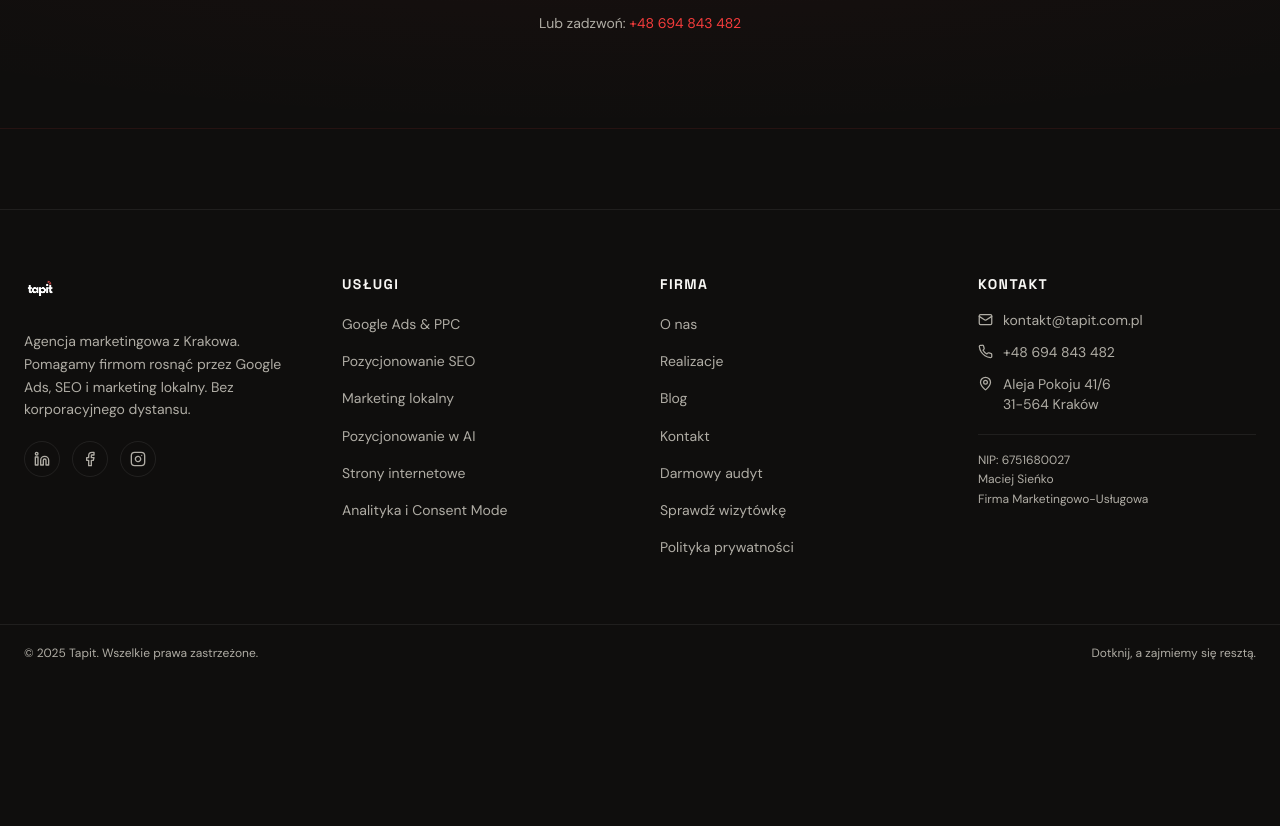
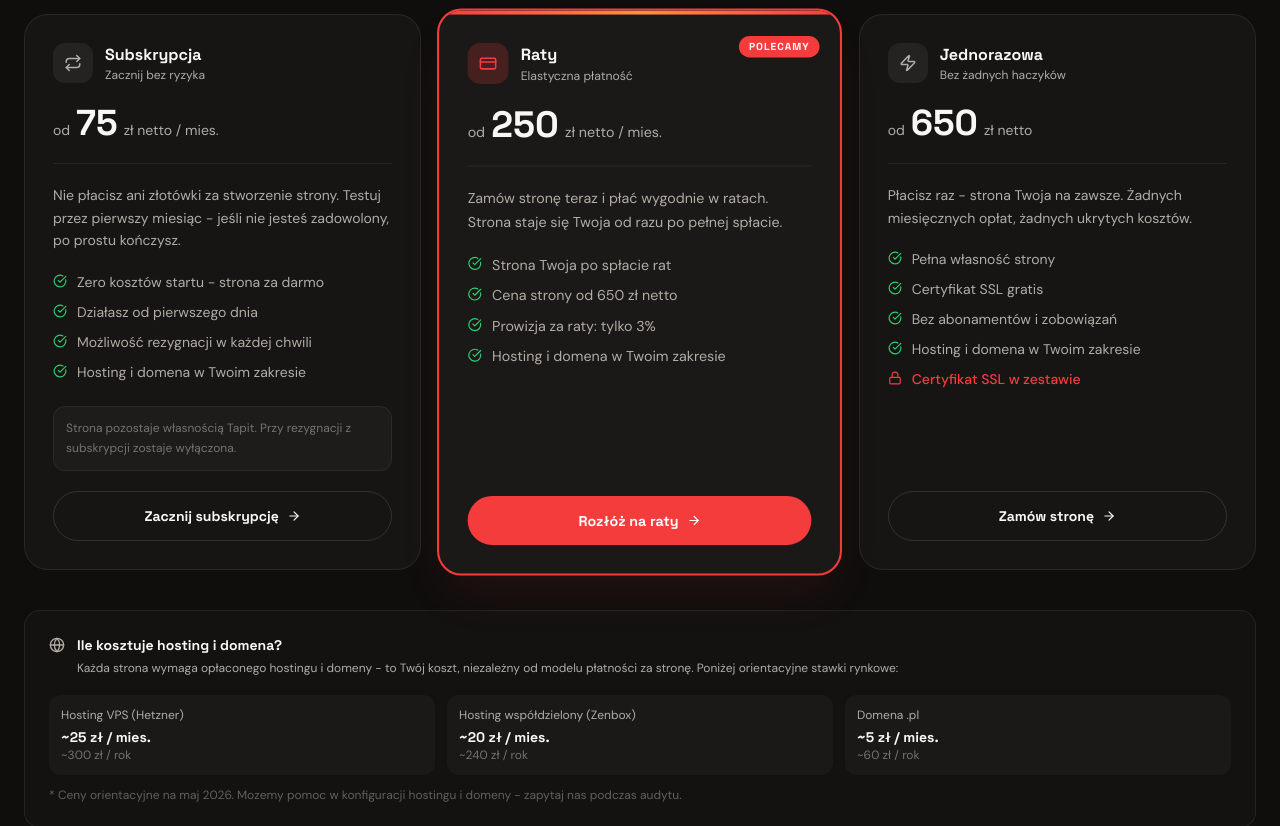
Before and after one commit to tapit-pl/tapit-website, a Next.js app: page /uslugi/strony-internetowe in a window 1280 px wide. Shown: the part 3140-3966 px from the top of the page. Before the commit the page ends 3821 px from the top, so only its background shows below. Built offline with nearby package versions, Linux system fonts and the light colour scheme.

Commit message:
Sekcja cenowa na stronie WWW - 3 modele platnosci

```diff
--- a/app/uslugi/strony-internetowe/page.tsx
+++ b/app/uslugi/strony-internetowe/page.tsx
@@ -1,6 +1,7 @@
 import type { Metadata } from 'next'
 import { Monitor } from 'lucide-react'
 import ServicePage from '@/components/ServicePage'
+import WebsitePricing from '@/components/WebsitePricing'
 
 export const metadata: Metadata = {
   title: 'Strony internetowe - Tapit',
@@ -40,6 +41,7 @@ export default function WebsitesPage() {
         { metric: '+185%', label: 'wzrost konwersji', desc: 'Wzrost liczby zapytań po przeprojektowaniu strony klienta z branży usług profesjonalnych.' },
         { metric: '96/100', label: 'PageSpeed Mobile', desc: 'Średni wynik PageSpeed Insights na mobile dla stron zbudowanych przez Tapit.' },
       ]}
+      extraSection={<WebsitePricing />}
     />
   )
 }
--- a/components/ServicePage.tsx
+++ b/components/ServicePage.tsx
@@ -25,10 +25,11 @@ interface ServicePageProps {
   steps: Step[]
   results: Result[]
   Icon: LucideIcon
+  extraSection?: React.ReactNode
 }
 
 export default function ServicePage({
-  tag, title, subtitle, problems, solutionTitle, solutionText, solutionPoints, steps, results, Icon
+  tag, title, subtitle, problems, solutionTitle, solutionText, solutionPoints, steps, results, Icon, extraSection
 }: ServicePageProps) {
   return (
     <>
@@ -144,6 +145,8 @@ export default function ServicePage({
         </Link>
       </section>
 
+      {extraSection}
+
       <FinalCTA />
     </>
   )
--- /dev/null
+++ b/components/WebsitePricing.tsx
@@ -0,0 +1,220 @@
+import Link from 'next/link'
+import { CheckCircle, ArrowRight, Repeat, CreditCard, Zap, Globe, Lock } from 'lucide-react'
+import SectionTag from '@/components/SectionTag'
+
+const plans = [
+  {
+    id: 'subskrypcja',
+    icon: Repeat,
+    label: 'Subskrypcja',
+    badge: null,
+    tagline: 'Zacznij bez ryzyka',
+    price: '75',
+    unit: 'zł netto / mies.',
+    highlight: false,
+    description: 'Nie płacisz ani złotówki za stworzenie strony. Testuj przez pierwszy miesiąc - jeśli nie jesteś zadowolony, po prostu kończysz.',
+    features: [
+      'Zero kosztów startu - strona za darmo',
+      'Działasz od pierwszego dnia',
+      'Możliwość rezygnacji w każdej chwili',
+      'Hosting i domena w Twoim zakresie',
+    ],
+    note: 'Strona pozostaje własnością Tapit. Przy rezygnacji z subskrypcji zostaje wyłączona.',
+    cta: 'Zacznij subskrypcję',
+    ctaHref: '/kontakt',
+  },
+  {
+    id: 'raty',
+    icon: CreditCard,
+    label: 'Raty',
+    badge: 'Polecamy',
+    tagline: 'Elastyczna płatność',
+    price: '250',
+    unit: 'zł netto / mies.',
+    highlight: true,
+    description: 'Zamów stronę teraz i płać wygodnie w ratach. Strona staje się Twoja od razu po pełnej spłacie.',
+    features: [
+      'Strona Twoja po spłacie rat',
+      'Cena strony od 650 zł netto',
+      'Prowizja za raty: tylko 3%',
+      'Hosting i domena w Twoim zakresie',
+    ],
+    note: null,
+    noteHosting: true,
+    cta: 'Rozłóż na raty',
+    ctaHref: '/kontakt',
+  },
+  {
+    id: 'jednorazowa',
+    icon: Zap,
+    label: 'Jednorazowa',
+    badge: null,
+    tagline: 'Bez żadnych haczyków',
+    price: '650',
+    unit: 'zł netto',
+    highlight: false,
+    description: 'Płacisz raz - strona Twoja na zawsze. Żadnych miesięcznych opłat, żadnych ukrytych kosztów.',
+    features: [
+      'Pełna własność strony',
+      'Certyfikat SSL gratis',
+      'Bez abonamentów i zobowiązań',
+      'Hosting i domena w Twoim zakresie',
+    ],
+    note: null,
+    cta: 'Zamów stronę',
+    ctaHref: '/kontakt',
+  },
+]
+
+const hostingExamples = [
+  { name: 'Hosting VPS (Hetzner)', cost: '~25 zł / mies.', year: '~300 zł / rok' },
+  { name: 'Hosting współdzielony (Zenbox)', cost: '~20 zł / mies.', year: '~240 zł / rok' },
+  { name: 'Domena .pl', cost: '~5 zł / mies.', year: '~60 zł / rok' },
+]
+
+export default function WebsitePricing() {
+  return (
+    <section className="py-20 border-t border-[rgba(255,255,255,0.07)]">
+      <div className="max-w-7xl mx-auto px-4 sm:px-6">
+        <div className="text-center mb-14">
+          <SectionTag>Cennik</SectionTag>
+          <h2 className="mb-4">Wybierz model, który Ci odpowiada</h2>
+          <p className="text-[#b0ada5] text-lg max-w-2xl mx-auto">
+            Jedna strona, trzy sposoby płatności. Sam decydujesz co jest dla Ciebie najlepsze.
+          </p>
+        </div>
+
+        <div className="grid grid-cols-1 md:grid-cols-3 gap-5 items-stretch">
+          {plans.map((plan) => {
+            const Icon = plan.icon
+            return (
+              <div
+                key={plan.id}
+                className={`relative flex flex-col rounded-3xl overflow-hidden transition-all duration-300 ${
+                  plan.highlight
+                    ? 'bg-[#1a1917] border-2 border-accent shadow-2xl shadow-accent/10 scale-[1.02]'
+                    : 'bg-[rgba(255,255,255,0.03)] border border-[rgba(255,255,255,0.08)] hover:border-accent/30 hover:-translate-y-1'
+                }`}
+              >
+                {/* Top gradient bar */}
+                {plan.highlight && (
+                  <div className="h-1 bg-gradient-to-r from-accent via-orange-400 to-accent" />
+                )}
+
+                {plan.badge && (
+                  <div className="absolute top-5 right-5">
+                    <span className="text-[10px] font-heading font-bold uppercase tracking-widest bg-accent text-white px-2.5 py-1 rounded-full">
+                      {plan.badge}
+                    </span>
+                  </div>
+                )}
+
+                <div className="p-7 flex flex-col flex-1">
+                  {/* Icon + label */}
+                  <div className="flex items-center gap-3 mb-5">
+                    <div className={`w-10 h-10 rounded-xl flex items-center justify-center ${plan.highlight ? 'bg-accent/20' : 'bg-[rgba(255,255,255,0.06)]'}`}>
+                      <Icon size={18} className={plan.highlight ? 'text-accent' : 'text-[#b0ada5]'} />
+                    </div>
+                    <div>
+                      <p className="font-heading font-bold text-[#f8f7f4] text-base">{plan.label}</p>
+                      <p className="text-xs text-[#b0ada5]">{plan.tagline}</p>
+                    </div>
+                  </div>
+
+                  {/* Price */}
+                  <div className="mb-5 pb-5 border-b border-[rgba(255,255,255,0.07)]">
+                    <div className="flex items-baseline gap-1.5">
+                      <span className="text-sm text-[#b0ada5]">od</span>
+                      <span className="font-heading font-extrabold text-4xl text-[#f8f7f4]">{plan.price}</span>
+                      <span className="text-sm text-[#b0ada5]">{plan.unit}</span>
+                    </div>
+                  </div>
+
+                  {/* Description */}
+                  <p className="text-[#b0ada5] text-sm leading-relaxed mb-5">{plan.description}</p>
+
+                  {/* Features */}
+                  <ul className="space-y-2.5 mb-6 flex-1">
+                    {plan.features.map((f, i) => (
+                      <li key={i} className="flex items-start gap-2.5">
+                        <CheckCircle size={14} className="text-success shrink-0 mt-0.5" />
+                        <span className="text-sm text-[#b0ada5]">{f}</span>
+                      </li>
+                    ))}
+                    {plan.id === 'jednorazowa' && (
+                      <li className="flex items-start gap-2.5">
+                        <Lock size={14} className="text-accent shrink-0 mt-0.5" />
+                        <span className="text-sm text-accent font-medium">Certyfikat SSL w zestawie</span>
+                      </li>
+                    )}
+                  </ul>
+
+                  {/* Note */}
+                  {plan.note && (
+                    <p className="text-xs text-[#b0ada5]/60 mb-5 p-3 rounded-xl bg-[rgba(255,255,255,0.03)] border border-[rgba(255,255,255,0.06)] leading-relaxed">
+                      {plan.note}
+                    </p>
+                  )}
+
+                  {/* CTA */}
+                  <Link
+                    href={plan.ctaHref}
+                    className={`flex items-center justify-center gap-2 py-3.5 rounded-full font-heading font-bold text-sm transition-all ${
+                      plan.highlight
+                        ? 'bg-accent hover:bg-accent-hover text-white hover:shadow-lg hover:shadow-accent/25'
+                        : 'border border-[rgba(255,255,255,0.12)] text-[#f8f7f4] hover:border-accent/40 hover:text-accent'
+                    }`}
+                  >
+                    {plan.cta}
+                    <ArrowRight size={14} />
+                  </Link>
+                </div>
+              </div>
+            )
+          })}
+        </div>
+
+        {/* Hosting costs note */}
+        <div className="mt-10 p-6 rounded-2xl bg-[rgba(255,255,255,0.02)] border border-[rgba(255,255,255,0.07)]">
+          <div className="flex items-start gap-3 mb-4">
+            <Globe size={16} className="text-[#b0ada5] shrink-0 mt-0.5" />
+            <div>
+              <p className="text-sm font-heading font-bold text-[#f8f7f4] mb-1">Ile kosztuje hosting i domena?</p>
+              <p className="text-xs text-[#b0ada5] leading-relaxed">
+                Każda strona wymaga opłaconego hostingu i domeny - to Twój koszt, niezależny od modelu płatności za stronę. Poniżej orientacyjne stawki rynkowe:
+              </p>
+            </div>
+          </div>
+          <div className="grid grid-cols-1 sm:grid-cols-3 gap-3">
+            {hostingExamples.map((h, i) => (
+              <div key={i} className="flex items-center justify-between sm:flex-col sm:items-start gap-1 p-3 rounded-xl bg-[rgba(255,255,255,0.03)]">
+                <p className="text-xs text-[#b0ada5]">{h.name}</p>
+                <div className="text-right sm:text-left">
+                  <p className="text-sm font-heading font-bold text-[#f8f7f4]">{h.cost}</p>
+                  <p className="text-xs text-[#b0ada5]/60">{h.year}</p>
+                </div>
+              </div>
+            ))}
+          </div>
+          <p className="text-xs text-[#b0ada5]/50 mt-3">
+            * Ceny orientacyjne na maj 2026. Mozemy pomoc w konfiguracji hostingu i domeny - zapytaj nas podczas audytu.
+          </p>
+        </div>
+
+        {/* Bottom CTA */}
+        <div className="mt-10 text-center">
+          <p className="text-[#b0ada5] text-sm mb-4">
+            Nie wiesz ktory model wybrać? Porozmawiajmy - doradzimy najlepsze rozwiązanie dla Twojej firmy.
+          </p>
+          <Link
+            href="/audyt"
+            className="inline-flex items-center gap-2 px-7 py-3.5 rounded-full bg-accent hover:bg-accent-hover text-white font-heading font-bold text-sm transition-all hover:shadow-xl hover:shadow-accent/25 hover:-translate-y-0.5"
+          >
+            Zamow darmowy audyt
+            <ArrowRight size={15} />
+          </Link>
+        </div>
+      </div>
+    </section>
+  )
+}
```
